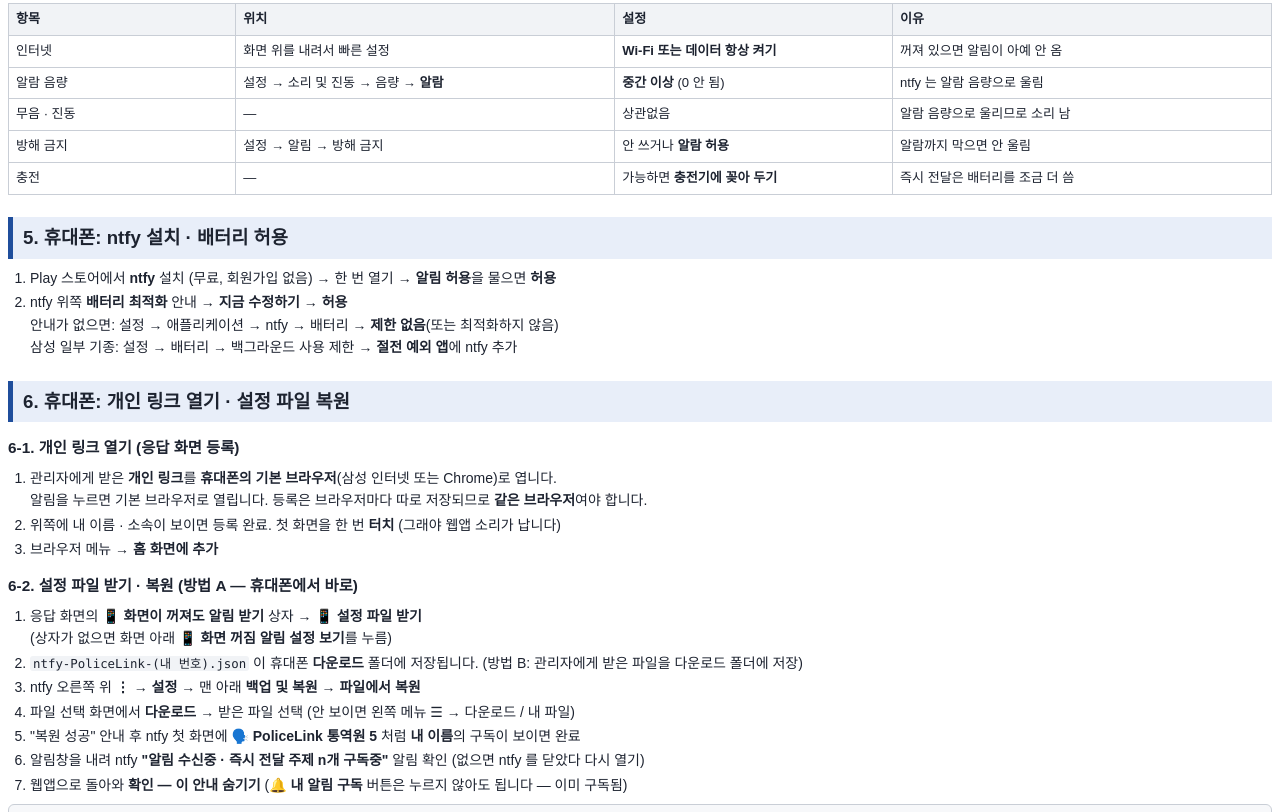
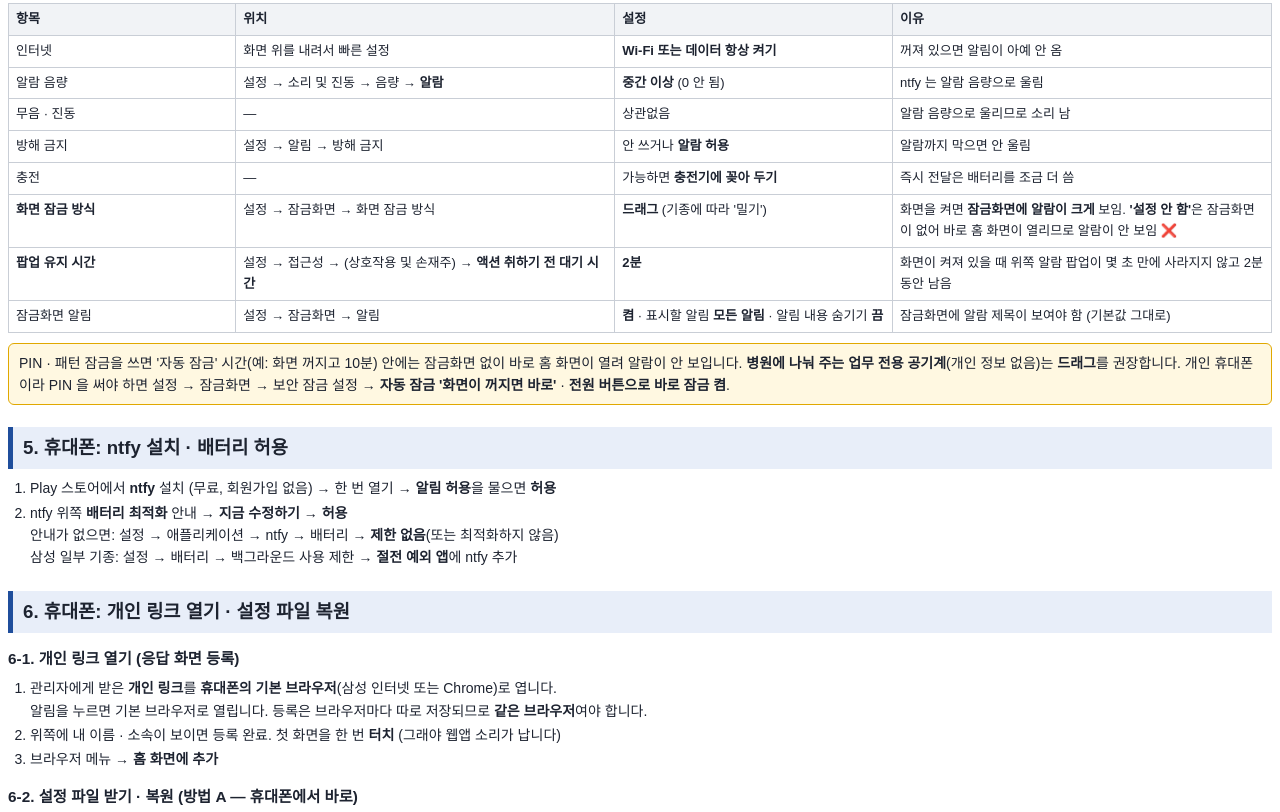
Before and after one commit to bandit1397/PoliceLink-Integrated-Emergency-Support-Platform-for-Police, a plain HTML site: page docs/phone-setup/pdf-source.html in a window 1280 px wide. Shown: the part 1399-2211 px from the top of the page. Drawn offline with Linux system fonts and the light colour scheme.

Commit message:
설정 PDF: 화면 잠금 '드래그' · 팝업 유지 2분 · 잠금화면 알람 시험 항목
Co-Authored-By: Claude Opus 5.5 <noreply@anthropic.com>

```diff
--- a/docs/phone-setup/pdf-source.html
+++ b/docs/phone-setup/pdf-source.html
@@ -103,7 +103,13 @@
   <tr><td>무음 · 진동</td><td>—</td><td>상관없음</td><td>알람 음량으로 울리므로 소리 남</td></tr>
   <tr><td>방해 금지</td><td>설정 → 알림 → 방해 금지</td><td>안 쓰거나 <b>알람 허용</b></td><td>알람까지 막으면 안 울림</td></tr>
   <tr><td>충전</td><td>—</td><td>가능하면 <b>충전기에 꽂아 두기</b></td><td>즉시 전달은 배터리를 조금 더 씀</td></tr>
+  <tr><td><b>화면 잠금 방식</b></td><td>설정 → 잠금화면 → 화면 잠금 방식</td><td><b>드래그</b> (기종에 따라 '밀기')</td><td>화면을 켜면 <b>잠금화면에 알람이 크게</b> 보임. <b>'설정 안 함'</b>은 잠금화면이 없어 바로 홈 화면이 열리므로 알람이 안 보임 ❌</td></tr>
+  <tr><td><b>팝업 유지 시간</b></td><td>설정 → 접근성 → (상호작용 및 손재주) → <b>액션 취하기 전 대기 시간</b></td><td><b>2분</b></td><td>화면이 켜져 있을 때 위쪽 알람 팝업이 몇 초 만에 사라지지 않고 2분 동안 남음</td></tr>
+  <tr><td>잠금화면 알림</td><td>설정 → 잠금화면 → 알림</td><td><b>켬</b> · 표시할 알림 <b>모든 알림</b> · 알림 내용 숨기기 <b>끔</b></td><td>잠금화면에 알람 제목이 보여야 함 (기본값 그대로)</td></tr>
 </table>
+<div class="warn">PIN · 패턴 잠금을 쓰면 '자동 잠금' 시간(예: 화면 꺼지고 10분) 안에는 잠금화면 없이 바로 홈 화면이 열려 알람이 안 보입니다.
+  <b>병원에 나눠 주는 업무 전용 공기계</b>(개인 정보 없음)는 <b>드래그</b>를 권장합니다. 개인 휴대폰이라 PIN 을 써야 하면
+  설정 → 잠금화면 → 보안 잠금 설정 → <b>자동 잠금 '화면이 꺼지면 바로'</b> · <b>전원 버튼으로 바로 잠금 켬</b>.</div>
 
 <h2>5. 휴대폰: ntfy 설치 · 배터리 허용</h2>
 <ol>
@@ -182,6 +188,7 @@
   <li>관리자 · 상황관리자 · 현장 경찰관 화면(PC 등)에서 <b>➕ 신규 요청</b> → 그 수신자 유형 선택 → 긴급도 <b>긴급</b>
     → 요청 내용에 "시험" → 알림 대상에서 <b>그 수신자만</b> 체크 → 보내기</li>
   <li><b>몇 초 안에</b> 알람이 울리고 <b>누를 때까지 계속</b> 울리면 성공 (사이렌을 설정했다면 사이렌)</li>
+  <li>전원 버튼으로 화면을 켬 → <b>잠금화면 시계 아래에 알람 카드</b>가 보이는지 (안 보이고 홈 화면이 나오면 4번 '화면 잠금 방식')</li>
   <li>잠금을 풀고 <b>알림 본문</b>을 누름 → 관리자 화면이 아니라 <b>내 응답 화면</b>이 바로 열리는지 (알람은 아직 울림)</li>
   <li>응답 버튼(예: <b>통역 가능 / 수용 불가 → 사유</b>)을 누름 → 알람이 <b>멈추고</b> ntfy 화면이 잠깐 열림 → <b>뒤로 가기</b>로 응답 화면에 돌아옴 → 보낸 쪽 상황판에 응답이 보이는지 → 상황판에서 <b>요청 취소</b></li>
 </ol>
@@ -189,6 +196,8 @@
   <tr><th style="width:36%">시험 결과</th><th>원인 · 조치</th></tr>
   <tr><td>알림이 아예 안 옴</td><td>ntfy 에 <b>내 이름</b> 구독이 있는지 (6-2) · 인터넷 (4) · "알림 수신중" 알림 · 보낼 때 이 수신자를 대상으로 골랐는지 (통역원은 <b>언어 · 권역</b>, 응급실은 <b>권역</b>이 맞아야 목록에 나옴)</td></tr>
   <tr><td>1~수 분 늦게 옴</td><td>구독 → ⋮ → 구독 설정 → <b>즉시 전달</b> 켜져 있는지</td></tr>
+  <tr><td>화면을 켜면 알람 없이 홈 화면</td><td>화면 잠금 방식이 '설정 안 함'이거나, PIN 의 자동 잠금 시간 안 → <b>드래그</b>로 (4번)</td></tr>
+  <tr><td>위쪽 팝업이 몇 초 만에 사라짐</td><td>정상 (알림창 · 잠금화면에는 남음). 더 오래 보려면 접근성 → 액션 취하기 전 대기 시간 <b>2분</b> (4번)</td></tr>
   <tr><td>소리 없음 · 한 번만 울림</td><td><b>알람 음량</b> (4) · 구독 설정의 계속 울리기 · 사이렌이면 <b>저장공간 권한</b> (7-4) · <b>보통</b> 요청은 원래 한 번만 울림 (11번)</td></tr>
   <tr><td>알림을 누르니 관리자 화면 · '개인 링크를 여세요'</td><td>다른 브라우저로 열림 → 그 브라우저에서 개인 링크를 한 번 다시 열기 (6-1)</td></tr>
   <tr><td>복원했는데 구독이 안 생김</td><td>같은 토픽이 이미 있음 → 구독 삭제 후 다시 복원 (6-2)</td></tr>
@@ -213,6 +222,7 @@
 <p><span class="box"></span>휴대폰 <b>충전 중</b> · <b>Wi-Fi(또는 데이터) 켜짐</b></p>
 <p><span class="box"></span>알림창에 ntfy <b>"알림 수신중"</b> 알림이 있음 (<b>"Waiting for network"</b> 이면 인터넷 끊김)</p>
 <p><span class="box"></span><b>알람 음량</b>이 0 이 아님</p>
+<p><span class="box"></span>화면 잠금 방식이 <b>드래그</b> (화면을 켜면 잠금화면이 나옴)</p>
 <p><span class="box"></span>ntfy 화면이 맨 앞에 열려 있지 않음 (홈 화면이나 PoliceLink 응답 화면으로 두기)</p>
 
 <h2>11. 주의사항 · 알아 둘 동작</h2>
```
Also changed, not shown: 1 other file.
